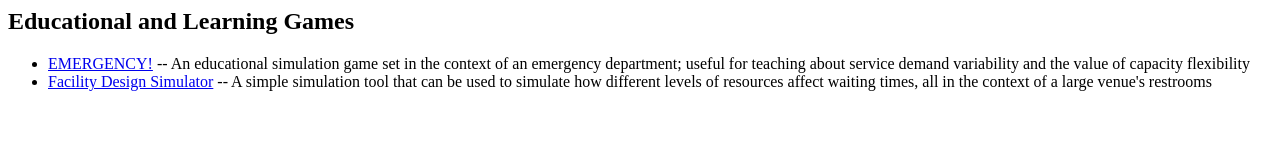
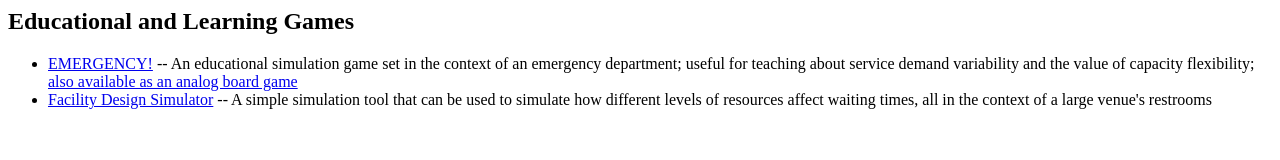
Before and after one commit to craigfroehle/craigfroehle.github.io, a plain HTML site: page games/index.html in a window 1280 px wide. Drawn offline with Linux system fonts and the light colour scheme.

Commit message:
Add link to analog board game for EMERGENCY!

```diff
--- a/games/index.html
+++ b/games/index.html
@@ -2,7 +2,7 @@
   <body>
     <p><h2>Educational and Learning Games</h2></p>
     <ul>
-      <li><a href="https://edgame.edutool.org">EMERGENCY!</a> -- An educational simulation game set in the context of an emergency department; useful for teaching about service demand variability and the value of capacity flexibility</li>
+      <li><a href="https://edgame.edutool.org">EMERGENCY!</a> -- An educational simulation game set in the context of an emergency department; useful for teaching about service demand variability and the value of capacity flexibility; <a href="https://www.happyharpygames.com/p/emergency.html">also available as an analog board game</a></li>
       <li><a href="bathroom4_sim3.html">Facility Design Simulator</a> -- A simple simulation tool that can be used to simulate how different levels of resources affect waiting times, all in the context of a large venue's restrooms</li>
     </ul>
   </body>
```
